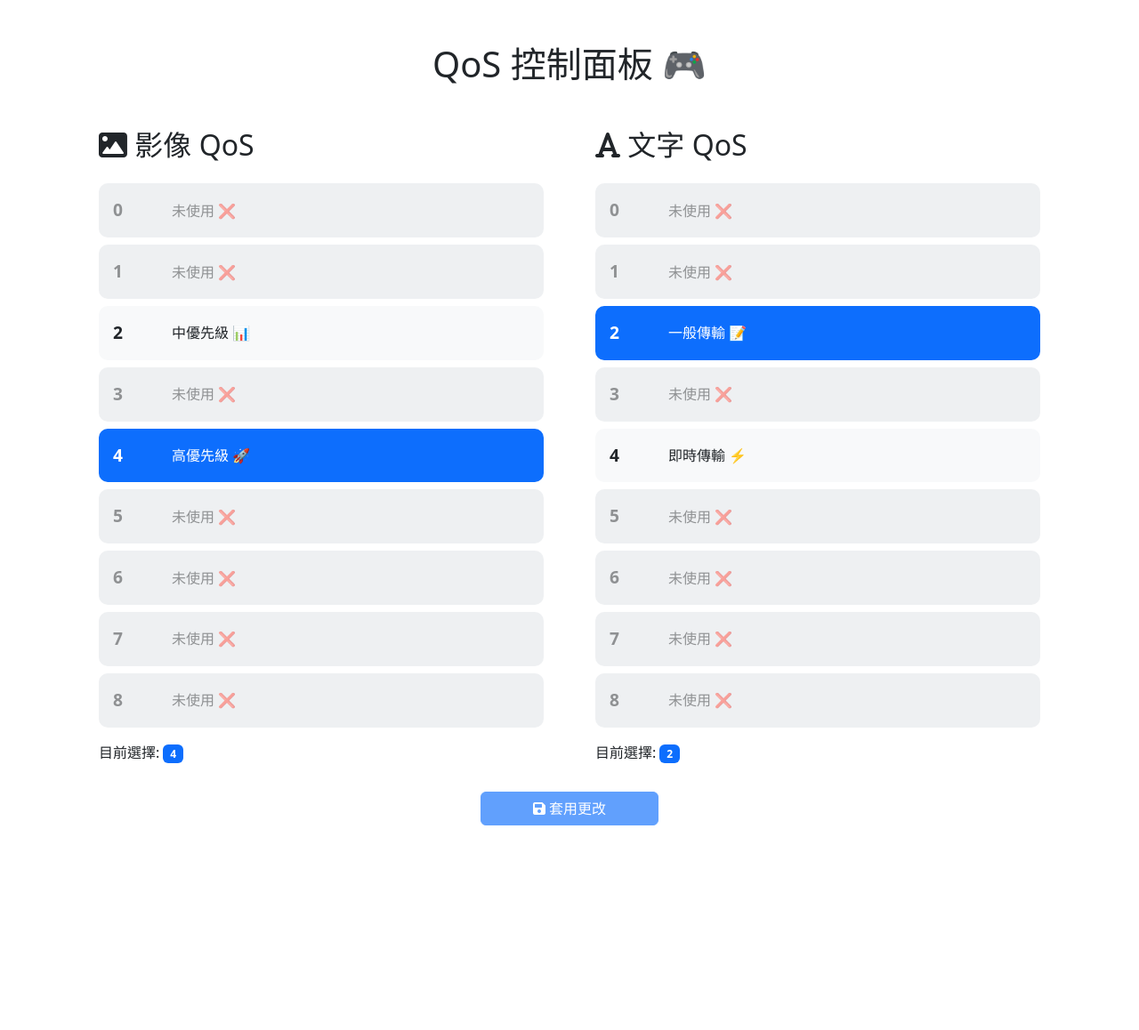
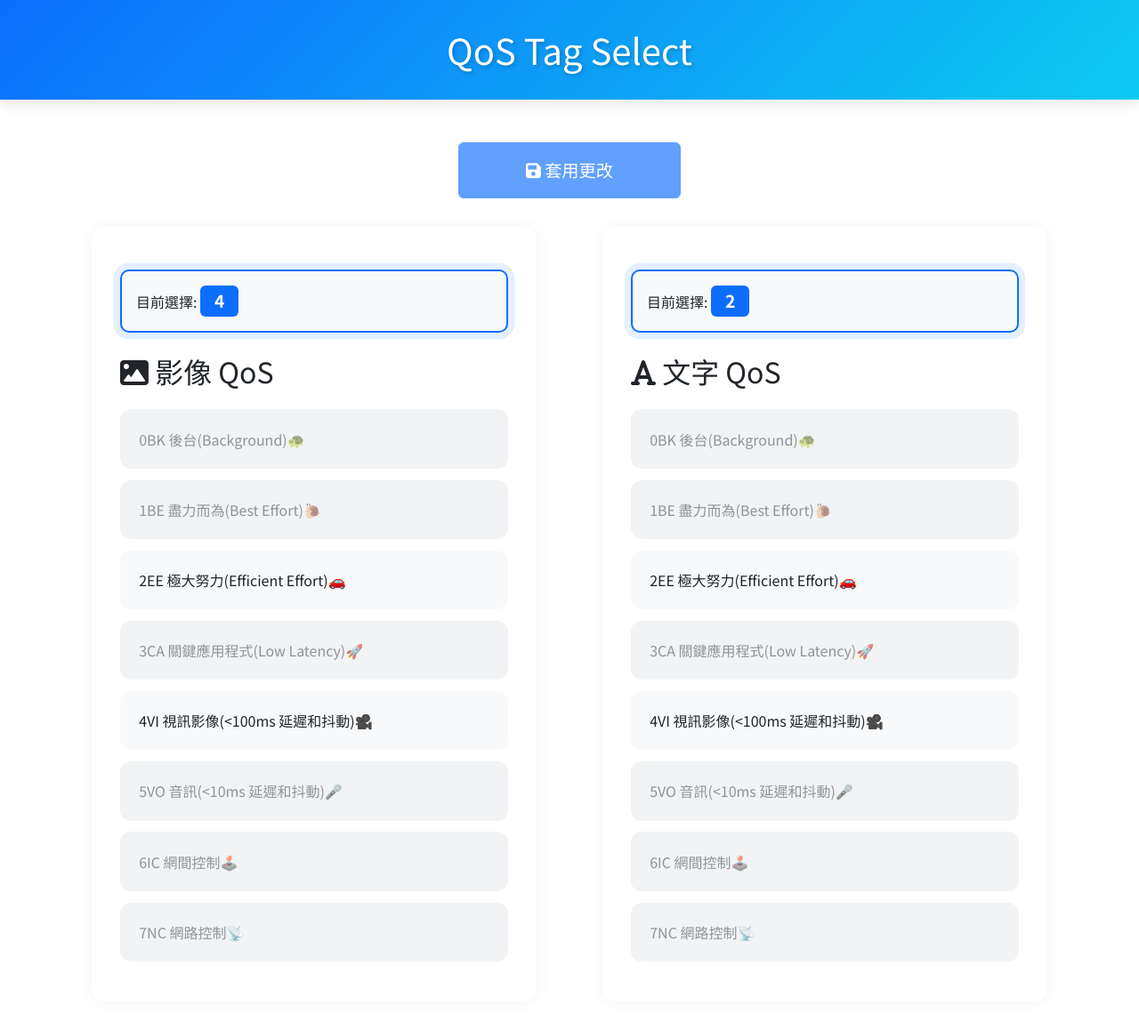
Before and after one commit to dong881/NetLatencyLossEvaluator, a Flask app: template Q5/templates/control_index.html in a window 1280 px wide. Shown: the whole page at 89% size. Before the commit the page ends 928 px from the top, so only its background shows below. Run offline with Flask 3, Linux system fonts and the light colour scheme; the template is opened without the code that fills it, so the values that code supplies are empty.

Commit message:
調整QoS控制面板的樣式與結構，新增字型與動畫效果，並更新選項描述以改善用戶體驗

```diff
--- a/Q5/templates/control_index.html
+++ b/Q5/templates/control_index.html
@@ -8,117 +8,177 @@
     <link href="https://cdnjs.cloudflare.com/ajax/libs/animate.css/4.1.1/animate.min.css" rel="stylesheet">
     <link href="https://cdnjs.cloudflare.com/ajax/libs/font-awesome/6.0.0/css/all.min.css" rel="stylesheet">
     <style>
+        @import url('https://fonts.googleapis.com/css2?family=Noto+Sans+TC:wght@400;700&display=swap');
+
+        body {
+            font-family: 'Noto Sans TC', '標楷體', sans-serif;
+        }
+
+        .title-container {
+            background: linear-gradient(135deg, #0d6efd, #0dcaf0);
+            width: 100%;
+            padding: 2rem 0;
+            margin-bottom: 3rem;
+            box-shadow: 0 4px 15px rgba(0,0,0,0.1);
+        }
+
+        .main-title {
+            color: white;
+            font-size: 2.5rem;
+            text-align: center;
+            text-shadow: 2px 2px 4px rgba(0,0,0,0.2);
+            margin: 0;
+        }
+
         .qos-container {
             display: flex;
             justify-content: space-around;
             margin: 2rem 0;
+            gap: 2rem;
         }
 
         .qos-section {
             flex: 1;
             margin: 0 1rem;
             max-width: 500px;
+            background: #fff;
+            padding: 2rem;
+            border-radius: 15px;
+            box-shadow: 0 0 20px rgba(0,0,0,0.05);
         }
 
         .qos-option {
-            padding: 1rem;
-            margin: 0.5rem 0;
-            border-radius: 10px;
+            padding: 1.2rem;
+            margin: 0.8rem 0;
+            border-radius: 12px;
             cursor: pointer;
             transition: all 0.3s ease;
             display: flex;
             align-items: center;
             background: #f8f9fa;
+            border: 2px solid transparent;
         }
 
         .qos-option:hover:not(.disabled) {
             transform: translateX(10px);
             background: #e9ecef;
+            border-color: #0d6efd;
+            color: black;
+        }
+        .qos-option.disabled {
+            background: #e9ecef;
+            color: #484e53;
+            cursor: not-allowed;
+            opacity: 0.6;
         }
 
         .qos-option.selected {
             background: #0d6efd;
             color: white;
+            transform: scale(1.02);
         }
 
-        .qos-option.disabled {
-            opacity: 0.5;
-            cursor: not-allowed;
-            background: #dee2e6;
+        .current-selection {
+            background: #f8f9fa;
+            padding: 1rem;
+            border-radius: 10px;
+            margin-top: 1rem;
+            border: 2px solid #0d6efd;
+            animation: pulse 2s infinite;
         }
 
-        .qos-value {
+        .current-selection .badge {
             font-size: 1.2rem;
-            font-weight: bold;
-            width: 50px;
+            padding: 0.5rem 1rem;
         }
 
-        .qos-description {
-            flex-grow: 1;
-            margin-left: 1rem;
+        @keyframes pulse {
+            0% { box-shadow: 0 0 0 0 rgba(13, 110, 253, 0.4); }
+            70% { box-shadow: 0 0 0 10px rgba(13, 110, 253, 0); }
+            100% { box-shadow: 0 0 0 0 rgba(13, 110, 253, 0); }
         }
 
         .submit-btn {
-            width: 200px;
+            width: 250px;
             margin: 2rem auto;
             display: block;
+            padding: 1rem;
+            font-size: 1.2rem;
+            transition: all 0.3s ease;
         }
 
-        .success-animation {
-            animation: fadeIn 0.5s, fadeOut 0.5s 2s forwards;
+        .submit-btn:hover:not([disabled]) {
+            transform: translateY(-3px);
+            box-shadow: 0 4px 15px rgba(13, 110, 253, 0.3);
         }
     </style>
     </head>
     <body>
-    <div class="container mt-5">
-        <h1 class="text-center mb-5">QoS 控制面板 🎮</h1>
+        <div class="title-container">
+            <h1 class="main-title">QoS Tag Select</h1>
+        </div>
 
+        <div class="container">
+            <button id="submitBtn" class="btn btn-primary submit-btn" disabled>
+                <i class="fas fa-save"></i> 套用更改
+            </button>
             <div class="qos-container">
                 <div class="qos-section">
+                    <div class="current-selection">
+                        目前選擇: <span id="currentImageQos" class="badge bg-primary">4</span>
+                    </div>
+                    <br>
                     <h2 class="mb-4"><i class="fas fa-image"></i> 影像 QoS</h2>
                     <div id="imageQosOptions"></div>
-                <div class="mt-3">
-                    目前選擇: <span id="currentImageQos" class="badge bg-primary">4</span>
+                </div>
+
+                <div class="qos-section">
+                    <div class="current-selection">
+                        目前選擇: <span id="currentTextQos" class="badge bg-primary">2</span>
+                    </div>
+                    <br>
+                    <h2 class="mb-4"><i class="fas fa-font"></i> 文字 QoS</h2>
+                    <div id="textQosOptions"></div>
                 </div>
             </div>
 
-            <div class="qos-section">
-                <h2 class="mb-4"><i class="fas fa-font"></i> 文字 QoS</h2>
-                <div id="textQosOptions"></div>
-                <div class="mt-3">
-                    目前選擇: <span id="currentTextQos" class="badge bg-primary">2</span>
-                </div>
-            </div>
-        </div>
-
-        <button id="submitBtn" class="btn btn-primary submit-btn" disabled>
-            <i class="fas fa-save"></i> 套用更改
-        </button>
         </div>
 
     <script>
         const qosConfig = {
             image: {
-                current: 4,
-                disabled: [0, 1, 3, 5, 6, 7, 8],
+                current: -1,
+                disabled: [0, 1, 3, 5, 6, 7],
                 descriptions: {
-                    2: "中優先級 📊",
-                    4: "高優先級 🚀"
+                    0: "BK 後台(Background)🐢",
+                    1: "BE 盡力而為(Best Effort)🐌",
+                    2: "EE 極大努力(Efficient Effort)🚗",
+                    3: "CA 關鍵應用程式(Low Latency)🚀",
+                    4: "VI 視訊影像(<100ms 延遲和抖動)🎥",
+                    5: "VO 音訊(<10ms 延遲和抖動)🎤",
+                    6: "IC 網間控制🕹️",
+                    7: "NC 網路控制📡",
                 }
             },
             text: {
-                current: 2,
-                disabled: [0, 1, 3, 5, 6, 7, 8],
+                current: -1,
+                disabled: [0, 1, 3, 5, 6, 7],
                 descriptions: {
-                    2: "一般傳輸 📝",
-                    4: "即時傳輸 ⚡"
+                    0: "BK 後台(Background)🐢",
+                    1: "BE 盡力而為(Best Effort)🐌",
+                    2: "EE 極大努力(Efficient Effort)🚗",
+                    3: "CA 關鍵應用程式(Low Latency)🚀",
+                    4: "VI 視訊影像(<100ms 延遲和抖動)🎥",
+                    5: "VO 音訊(<10ms 延遲和抖動)🎤",
+                    6: "IC 網間控制🕹️",
+                    7: "NC 網路控制📡",
                 }
             }
         };
 
         function createQosOptions(type) {
             const container = document.getElementById(`${type}QosOptions`);
-            for (let i = 0; i <= 8; i++) {
+            for (let i = 0; i <= 7; i++) {
                 const option = document.createElement('div');
                 option.className = `qos-option ${qosConfig[type].disabled.includes(i) ? 'disabled' : ''}
                                   ${qosConfig[type].current === i ? 'selected' : ''}`;
```
Lines whose indentation alone changed are shown as unchanged.
